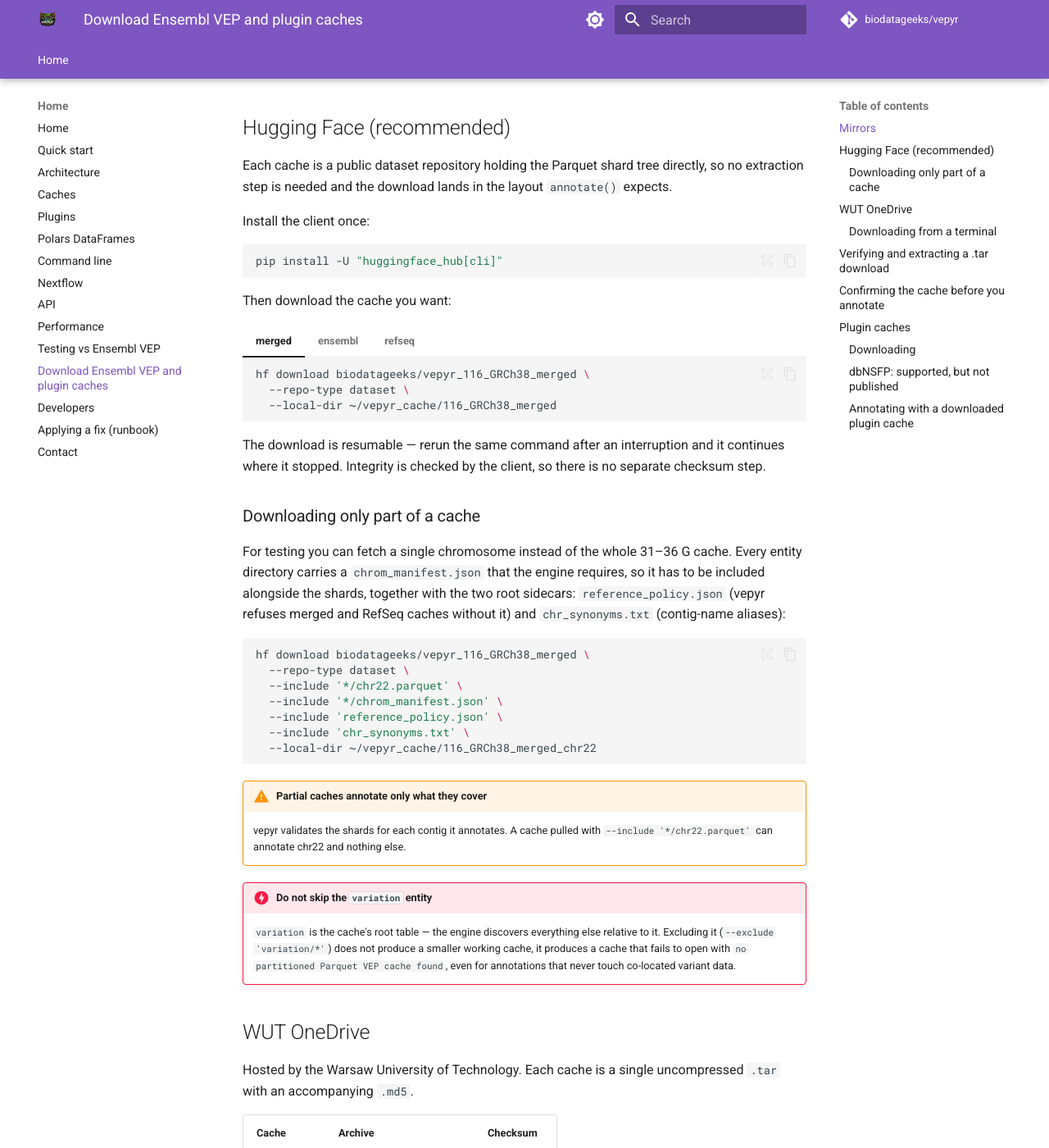
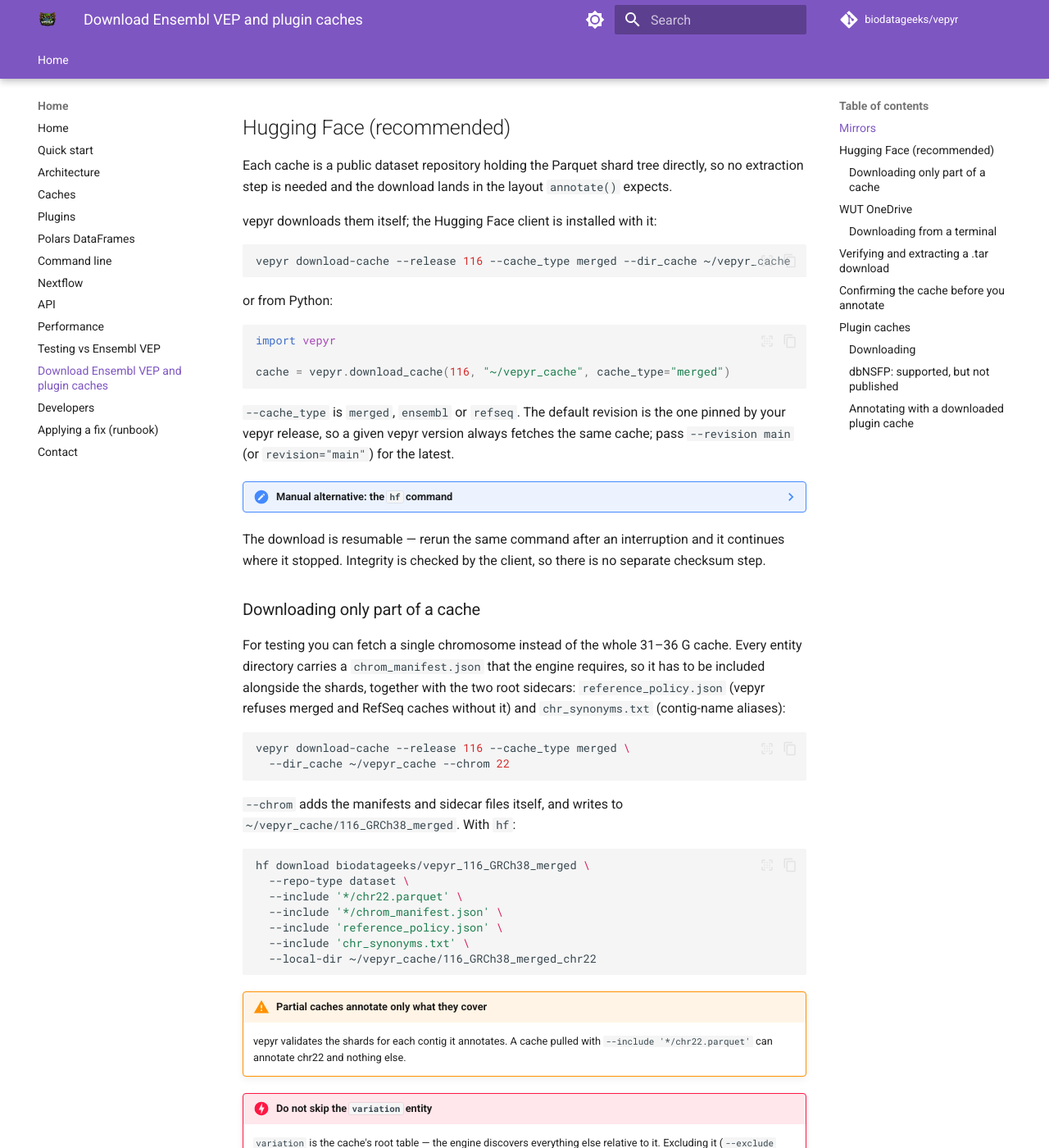
Before and after one commit to biodatageeks/vepyr, an MkDocs documentation site: the page built from docs/downloads.md, in a window 1280 px wide and 1400 px high, scrolled down 973 px. Shown: the whole window at 82% size. Built offline with MkDocs 1.6.1 and Material for MkDocs 9.7.7, drawn with Linux system fonts in a browser that asks for light colours; comment, search, counter and statistics services are not loaded; some of the changed text lies outside the part shown.

Commit message:
docs(download): document download-cache and download-plugin-cache; opt-in network test
Co-Authored-By: Claude Opus 5.5 <noreply@anthropic.com>

````diff
--- a/docs/downloads.md
+++ b/docs/downloads.md
@@ -38,37 +38,48 @@ Each cache is a public dataset repository holding the Parquet shard tree
 directly, so no extraction step is needed and the download lands in the layout
 `annotate()` expects.
 
-Install the client once:
+vepyr downloads them itself; the Hugging Face client is installed with it:
 
 ```bash
-pip install -U "huggingface_hub[cli]"
+vepyr download-cache --release 116 --cache_type merged --dir_cache ~/vepyr_cache
 ```
 
-Then download the cache you want:
+or from Python:
 
-=== "merged"
+```python
+import vepyr
 
-    ```bash
-    hf download biodatageeks/vepyr_116_GRCh38_merged \
-      --repo-type dataset \
-      --local-dir ~/vepyr_cache/116_GRCh38_merged
-    ```
+cache = vepyr.download_cache(116, "~/vepyr_cache", cache_type="merged")
+```
 
-=== "ensembl"
+`--cache_type` is `merged`, `ensembl` or `refseq`. The default revision is the
+one pinned by your vepyr release, so a given vepyr version always fetches the
+same cache; pass `--revision main` (or `revision="main"`) for the latest.
 
-    ```bash
-    hf download biodatageeks/vepyr_116_GRCh38_ensembl \
-      --repo-type dataset \
-      --local-dir ~/vepyr_cache/116_GRCh38_ensembl
-    ```
+??? note "Manual alternative: the `hf` command"
+    === "merged"
 
-=== "refseq"
+        ```bash
+        hf download biodatageeks/vepyr_116_GRCh38_merged \
+          --repo-type dataset \
+          --local-dir ~/vepyr_cache/116_GRCh38_merged
+        ```
 
-    ```bash
-    hf download biodatageeks/vepyr_116_GRCh38_refseq \
-      --repo-type dataset \
-      --local-dir ~/vepyr_cache/116_GRCh38_refseq
-    ```
+    === "ensembl"
+
+        ```bash
+        hf download biodatageeks/vepyr_116_GRCh38_ensembl \
+          --repo-type dataset \
+          --local-dir ~/vepyr_cache/116_GRCh38_ensembl
+        ```
+
+    === "refseq"
+
+        ```bash
+        hf download biodatageeks/vepyr_116_GRCh38_refseq \
+          --repo-type dataset \
+          --local-dir ~/vepyr_cache/116_GRCh38_refseq
+        ```
 
 The download is resumable — rerun the same command after an interruption and it
 continues where it stopped. Integrity is checked by the client, so there is no
@@ -81,6 +92,14 @@ cache. Every entity directory carries a `chrom_manifest.json` that the engine
 requires, so it has to be included alongside the shards, together with the two
 root sidecars: `reference_policy.json` (vepyr refuses merged and RefSeq caches
 without it) and `chr_synonyms.txt` (contig-name aliases):
+
+```bash
+vepyr download-cache --release 116 --cache_type merged \
+  --dir_cache ~/vepyr_cache --chrom 22
+```
+
+`--chrom` adds the manifests and sidecar files itself, and writes to
+`~/vepyr_cache/116_GRCh38_merged`. With `hf`:
 
 ```bash
 hf download biodatageeks/vepyr_116_GRCh38_merged \
@@ -215,8 +234,15 @@ mapping and licence.
 ### Downloading
 
 `annotate()` takes a `plugin_cache_root`, and looks for each plugin under
-`<root>/plugin/<name>/`. Download each cache **into that layout** — the
-`plugin/` path component is required:
+`<root>/plugin/<name>/`. `vepyr download-plugin-cache` writes that layout:
+
+```bash
+vepyr download-plugin-cache --plugin clinvar --release 116 \
+  --plugin_cache_root ~/vepyr_plugin_cache
+```
+
+`--chrom 22` limits it to one chromosome. With `hf`, download each cache
+**into that layout** — the `plugin/` path component is required:
 
 === "clinvar"
 
````
Also changed, not shown: docs/api.md (+10 -0 lines), docs/cli.md (+36 -0 lines), docs/superpowers/specs/2026-10-12-download-cache-design.md (+8 -7 lines), 1 other file.
